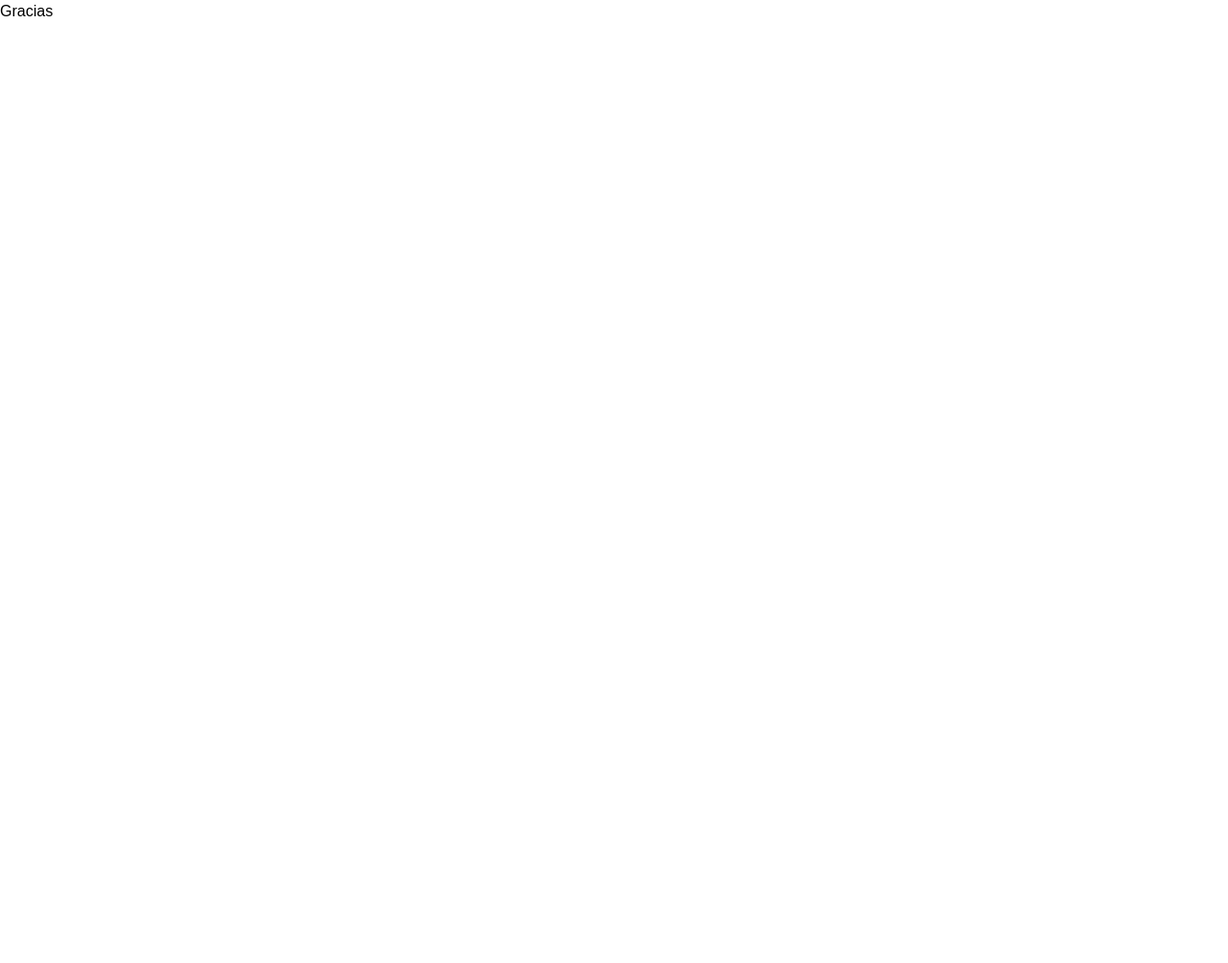
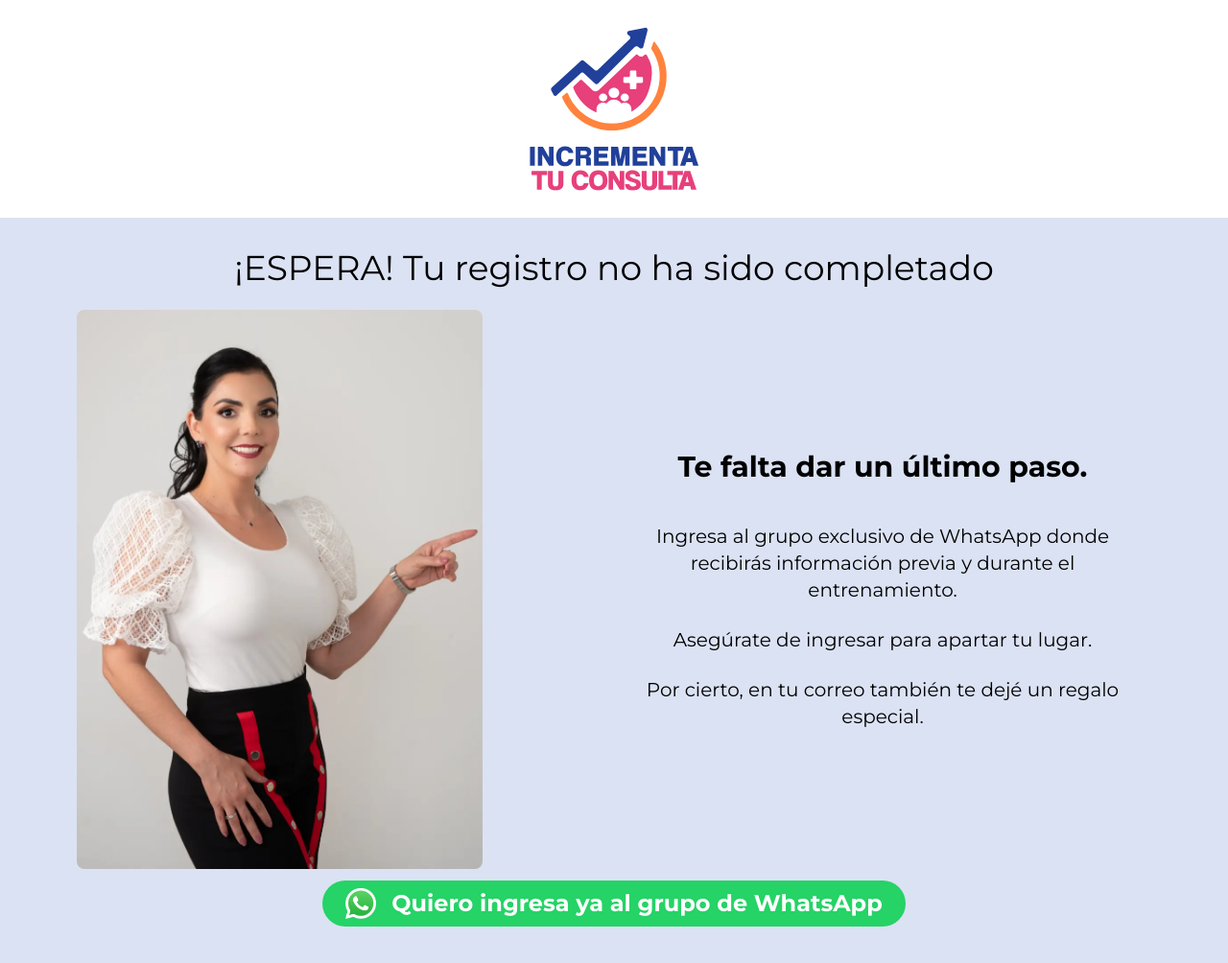
Before and after one commit to Kublick/incrementaweb, an Astro site: page /gracias in a window 1280 px wide. Shown: the whole page at 96% size. Before the commit the page ends 800 px from the top, so only its background shows below. Built offline with nearby package versions, Linux system fonts and the light colour scheme; Astro itself is replaced by a stand-in of ours.

Commit message:
feat: refactor

```diff
--- a/package.json
+++ b/package.json
@@ -14,13 +14,12 @@
 		"@astrojs/react": "^1.0.0",
 		"@astrojs/tailwind": "^1.0.0",
 		"@types/react": "^18.0.17",
-    "astro": "^1.1.1",
+		"astro": "1.0.6",
 		"react": "^18.2.0",
 		"react-dom": "^18.2.0"
 	},
 	"dependencies": {
 		"@headlessui/react": "^1.6.6",
-    "react-countdown": "^2.3.2",
 		"zod": "^3.18.0"
 	}
 }
--- a/src/components/HeroForm.astro
+++ b/src/components/HeroForm.astro
@@ -17,7 +17,7 @@ const dateTimeAfterThreeDays = NOW_IN_MS + fifteen;
     <Formulario client:load />
     <div class="flex flex-col md:gap-4 items-center py-8 mx-4">
       <p class="text-2xl text-center">La oportunidad de registro expira en:</p>
-      <CountdownTimer targetDate={dateTimeAfterThreeDays} client:load />
+      <CountdownTimer targetDate={dateTimeAfterThreeDays} client:only="react" />
     </div>
   </div>
 </section>
--- a/src/components/Testimonios.astro
+++ b/src/components/Testimonios.astro
@@ -9,7 +9,7 @@ import CTABoton from "./CTABoton";
     eso y mucho más
   </h1>
   <div
-    class="grid md:grid-cols-2 lg:grid-cols-4 gap-12 justify-items-center my-12"
+    class="grid md:grid-cols-2 lg:grid-cols-4 gap-12 justify-items-center m-12"
   >
     <Videoplayer url={"z9CsFqeleUo"} />
     <Videoplayer url={"BZCgpqnTqZw"} />
--- a/src/pages/gracias.astro
+++ b/src/pages/gracias.astro
@@ -1 +1,57 @@
-<h1>Gracias</h1>
+---
+import Layout from "../layouts/Layout.astro";
+---
+
+<script>
+  const whatsappUrl = "https://chat.whatsapp.com/JxLB1prRvVBEv6K4Ha5wUV";
+  document.getElementById("groupbutton").addEventListener("click", () => {
+    window.open(whatsappUrl, "_blank");
+  });
+</script>
+
+<Layout title="Gracias por registrarte">
+  <div class="flex scale-75 transform justify-center">
+    <img src="mainLogo.svg" alt="logo" />
+  </div>
+  <div class="bg-primary-light p-8 lg:px-20">
+    <h1 class="text-center text-2xl lg:text-4xl">
+      ¡ESPERA! Tu registro no ha sido completado
+    </h1>
+    <div class="my-6 grid md:grid-cols-2 place-content-center">
+      <div>
+        <img
+          src="webinarbere.webp"
+          alt="Berenice Bastidas"
+          width="423"
+          loading="lazy"
+          class="rounded-lg"
+        />
+      </div>
+      <div class="flex flex-col gap-6 justify-center">
+        <p class="text-center text-lg font-bold md:text-3xl mb-4">
+          Te falta dar un último paso.
+        </p>
+        <p class="text-center text-lg md:text-xl">
+          Ingresa al grupo exclusivo de WhatsApp donde recibirás información
+          previa y durante el entrenamiento.
+        </p>
+        <p class="text-center text-lg md:text-xl">
+          Asegúrate de ingresar para apartar tu lugar.
+        </p>
+        <p class="text-center text-lg md:text-xl">
+          Por cierto, en tu correo también te dejé un regalo especial.
+        </p>
+      </div>
+    </div>
+
+    <div class="flex justify-center">
+      <button
+        id="groupbutton"
+        class="font-bold text-sm lg:text-2xl disabled:cursor-not-allowed flex gap-4 bg-whats items-center px-6 py-2 rounded-full text-white animate-bounce hover:animate-none"
+      >
+        <img src="/whatsapp-logo.webp" alt="logo whatsapp" class="h-8 w-8" />
+        <span>Quiero ingresa ya al grupo de WhatsApp</span>
+      </button>
+    </div>
+  </div>
+</Layout>
```
Also changed, not shown: public/whatsapp-logo.webp (added), 1 other file. Lines whose indentation alone changed are shown as unchanged.
